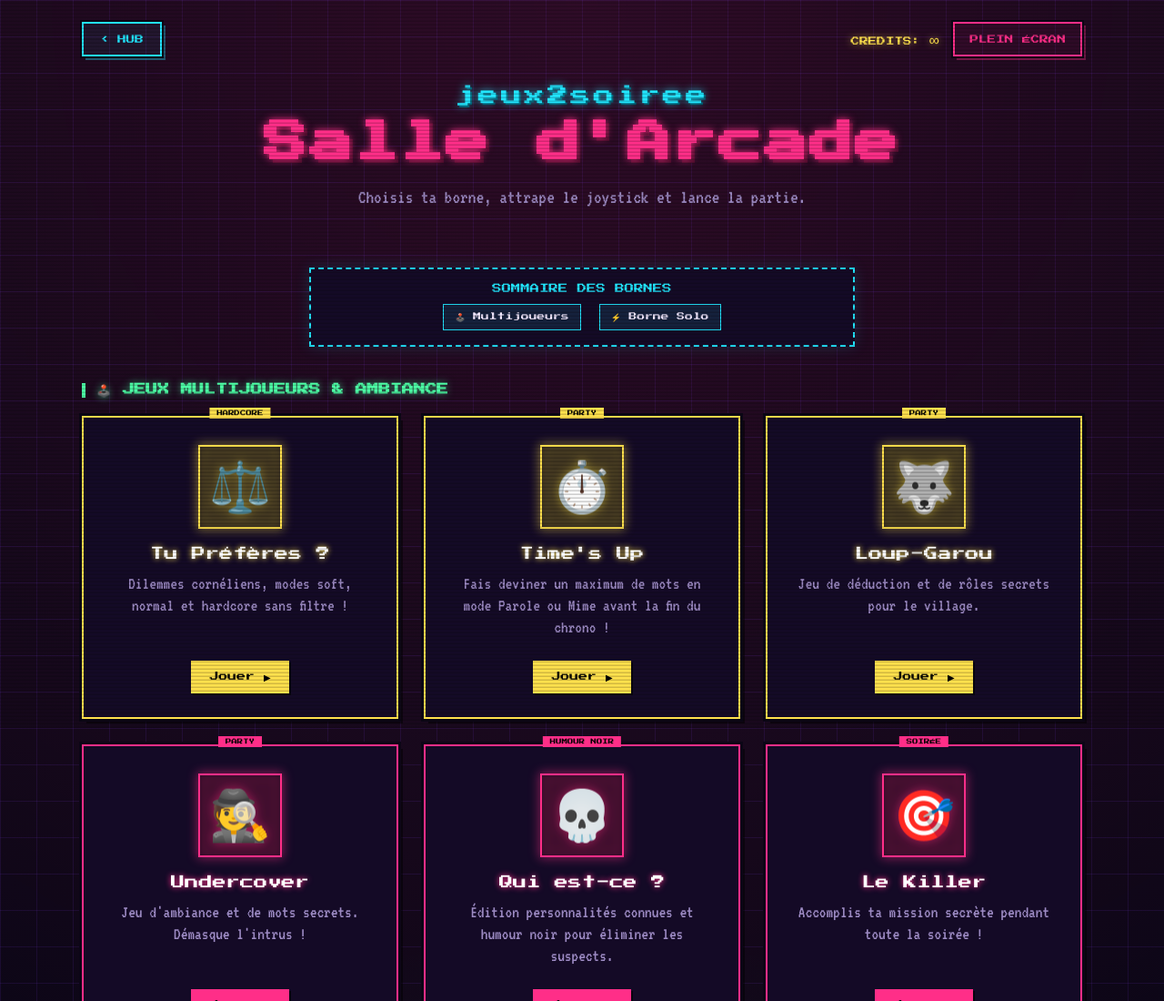
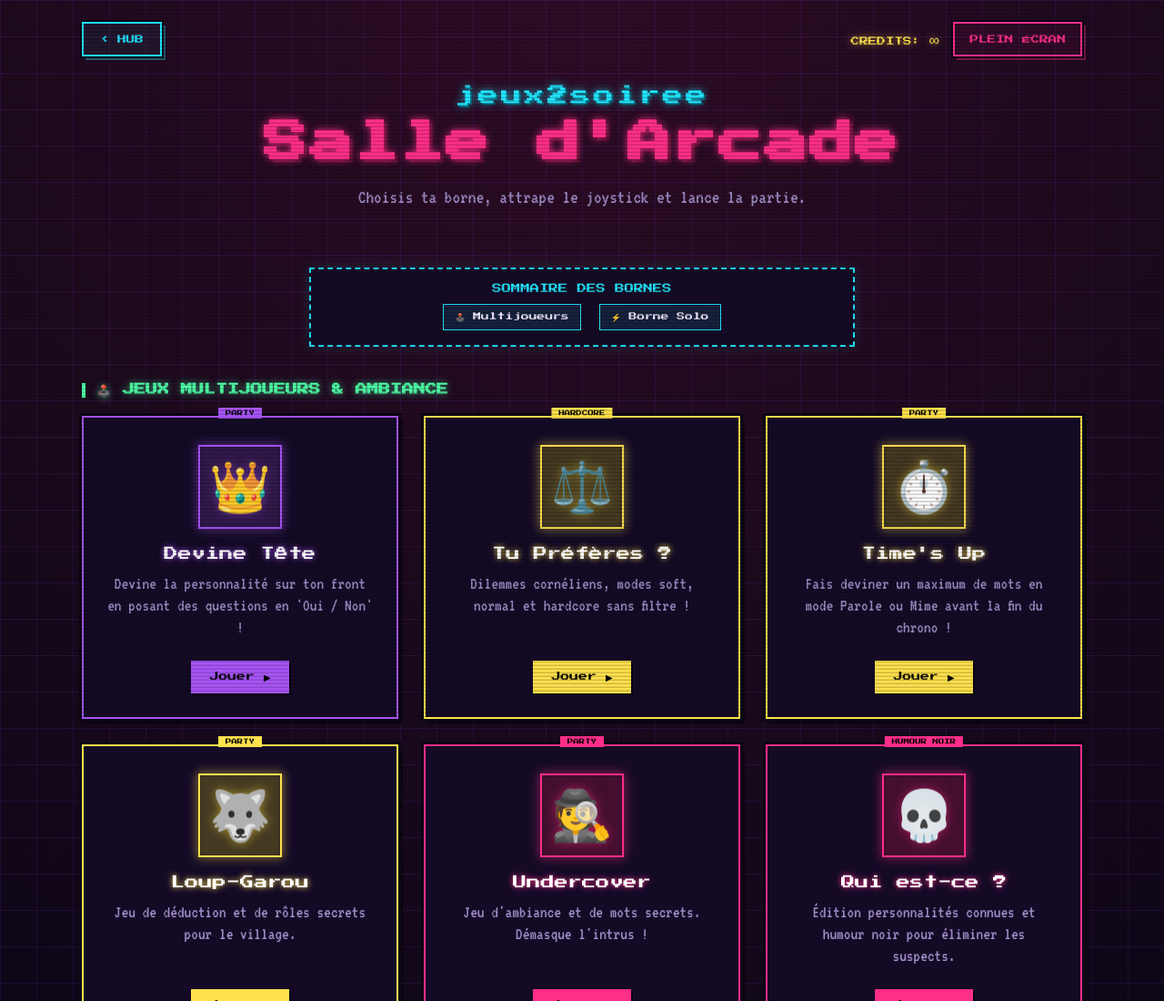
Before and after one commit to dartist-fr/dartist-fr.github.io, a plain HTML site: page jeux2soiree/index.html in a window 1280 px wide. Shown: the top 1100 px of the page at 91% size. Drawn offline with Linux system fonts and the light colour scheme.

Commit message:
Update index.html
+ devine tete

```diff
--- a/jeux2soiree/index.html
+++ b/jeux2soiree/index.html
@@ -3,7 +3,6 @@
 <head>
     <meta charset="UTF-8">
     <meta name="viewport" content="width=device-width, initial-scale=1.0">
-    <!-- MODIFICATION ICI : Nom du site mis en valeur dans l'onglet du navigateur -->
     <title>jeux2soiree</title>
     <link rel="icon" type="image/png" href="favicon.png">
     <link rel="preconnect" href="https://fonts.googleapis.com">
@@ -21,6 +20,7 @@
             --neon-yellow: #ffe14d;
             --neon-green: #4dffa6;
             --neon-orange: #f59e0b;
+            --neon-purple: #a855f7;
             --font-display: 'Press Start 2P', monospace;
             --font-body: 'VT323', monospace;
         }
@@ -74,7 +74,6 @@
 
         header { text-align: center; margin: 10px auto 30px; max-width: 780px; }
 
-        /* STYLE MIS EN VALEUR POUR LE NOM DU SITE */
         .brand-name {
             display: block;
             font-family: var(--font-display);
@@ -176,6 +175,7 @@
         .carte-jeu.yellow  { --glow: var(--neon-yellow); }
         .carte-jeu.orange  { --glow: var(--neon-orange); }
         .carte-jeu.green   { --glow: var(--neon-green); }
+        .carte-jeu.purple  { --glow: var(--neon-purple); }
 
         .icone {
             font-size: 2.2rem; width: 60px; height: 60px; display: grid; place-items: center;
@@ -260,7 +260,6 @@
     </div>
 
     <header>
-        <!-- MODIFICATION ICI : Le nom "jeux2soiree" est mis en valeur au-dessus du titre principal -->
         <span class="brand-name">jeux2soiree</span>
         <h1>Salle d'Arcade</h1>
         <p class="description">Choisis ta borne, attrape le joystick et lance la partie.</p>
@@ -277,6 +276,13 @@
 
     <h2 id="multijoueurs" class="section-titre">🕹️ Jeux Multijoueurs & Ambiance</h2>
     <main class="grid-jeux">
+        <a href="devine-tete/" class="carte-jeu purple" data-tag="PARTY">
+            <div class="icone">👑</div>
+            <div class="titre-jeu">Devine Tête</div>
+            <div class="info-jeu">Devine la personnalité sur ton front en posant des questions en 'Oui / Non' !</div>
+            <span class="btn-jouer">Jouer &#9654;</span>
+        </a>
+
         <a href="tu-preferes/" class="carte-jeu yellow" data-tag="HARDCORE">
             <div class="icone">⚖️</div>
             <div class="titre-jeu">Tu Préfères ?</div>
```
